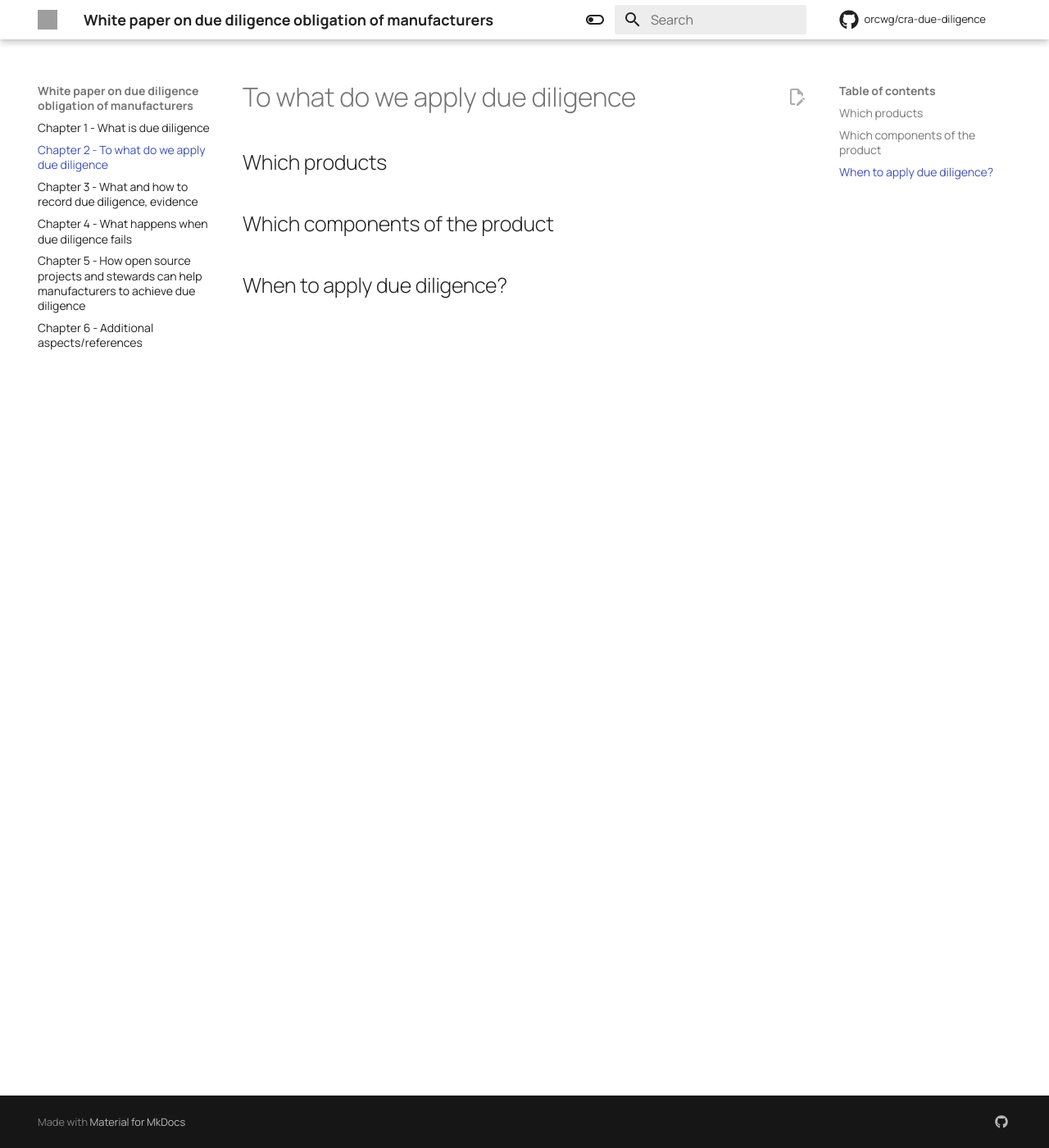
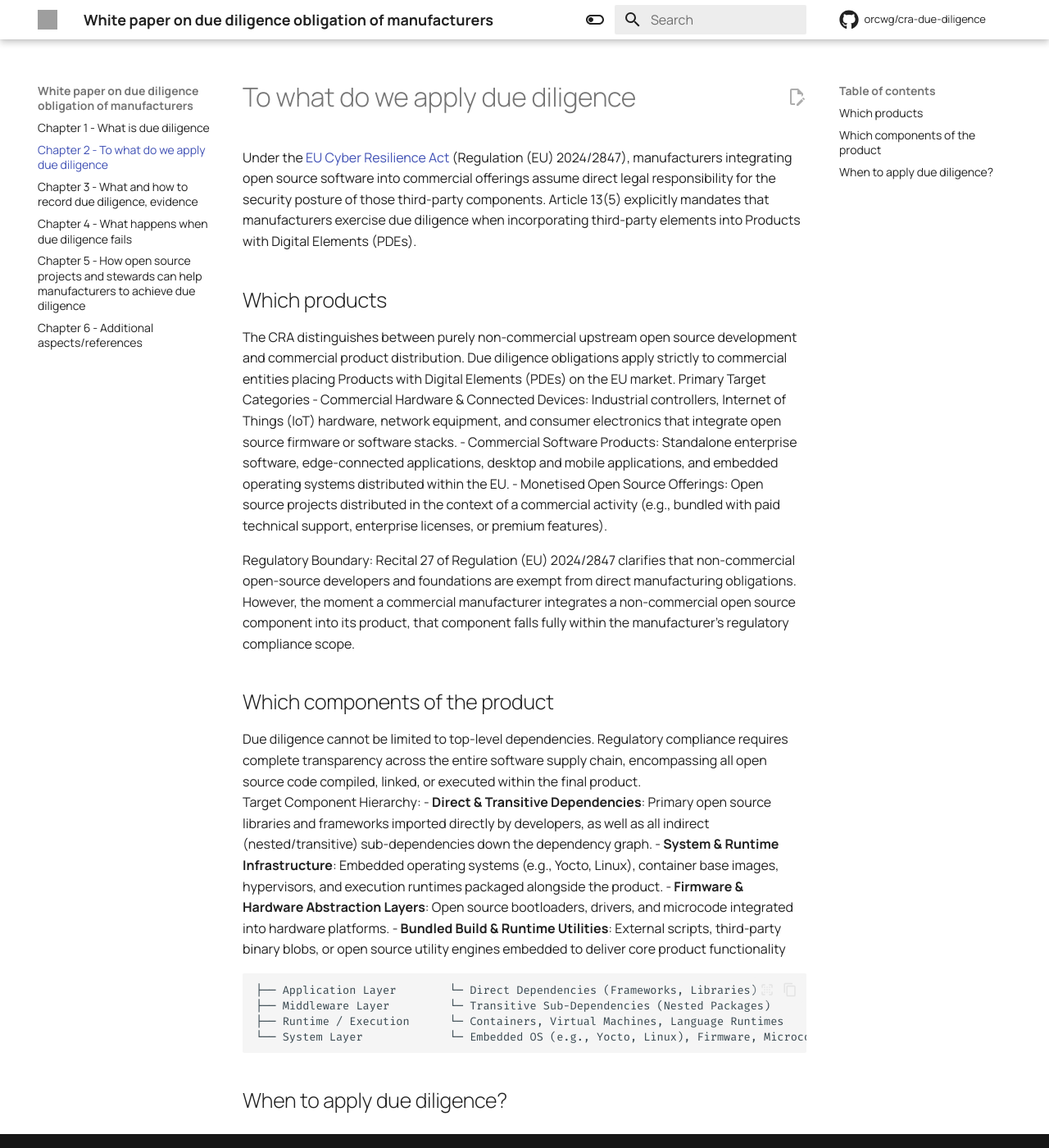
Before and after one commit to orcwg/cra-due-diligence, an MkDocs documentation site: the page built from content/02.md, in a window 1280 px wide and 1400 px high. Shown: the whole window at 82% size. Built offline with MkDocs 1.6.1 and Material for MkDocs 9.7.7, drawn with Linux system fonts in a browser that asks for light colours; comment, search, counter and statistics services are not loaded; the version menu is left out; grey boxes are pictures that could not be loaded.

Commit message:
Adding information to the section
I have added context to products impacted by due diligence obligations + types of components to which due diligence should be applied.
I didn't modify the when to apply due diligence to avoid confusion until clarification is received.

Signed-off-by: Juan <137221298+jrico-eclipse@users.noreply.github.com>

````diff
--- a/content/02.md
+++ b/content/02.md
@@ -1,7 +1,33 @@
 # To what do we apply due diligence
+Under the [EU Cyber Resilience Act][CRA] (Regulation (EU) 2024/2847), manufacturers integrating open source software into commercial offerings assume direct legal responsibility for the security posture of those third-party components. Article 13(5) explicitly mandates that manufacturers exercise due diligence when incorporating third-party elements into Products with Digital Elements (PDEs).
 
 ## Which products
+The CRA distinguishes between purely non-commercial upstream open source development and commercial product distribution. Due diligence obligations apply strictly to commercial entities placing Products with Digital Elements (PDEs) on the EU market.
+Primary Target Categories
+- Commercial Hardware & Connected Devices: Industrial controllers, Internet of Things (IoT) hardware, network equipment, and consumer electronics that integrate open source firmware or software stacks.
+- Commercial Software Products: Standalone enterprise software, edge-connected applications, desktop and mobile applications, and embedded operating systems distributed within the EU.
+- Monetised Open Source Offerings: Open source projects distributed in the context of a commercial activity (e.g., bundled with paid technical support, enterprise licenses, or premium features).
+
+Regulatory Boundary: Recital 27 of Regulation (EU) 2024/2847 clarifies that non-commercial open-source developers and foundations are exempt from direct manufacturing obligations. However, the moment a commercial manufacturer integrates a non-commercial open source component into its product, that component falls fully within the manufacturer's regulatory compliance scope.
 
 ## Which components of the product
 
+Due diligence cannot be limited to top-level dependencies. Regulatory compliance requires complete transparency across the entire software supply chain, encompassing all open source code compiled, linked, or executed within the final product.<br>
+Target Component Hierarchy:
+  - **Direct & Transitive Dependencies**: Primary open source libraries and frameworks imported directly by developers, as well as all indirect (nested/transitive) sub-dependencies down the dependency graph.
+  - **System & Runtime Infrastructure**: Embedded operating systems (e.g., Yocto, Linux), container base images, hypervisors, and execution runtimes packaged alongside the product.
+  - **Firmware & Hardware Abstraction Layers**: Open source bootloaders, drivers, and microcode integrated into hardware platforms.
+  - **Bundled Build & Runtime Utilities**: External scripts, third-party binary blobs, or open source utility engines embedded to deliver core product functionality
+```markdown
+├── Application Layer        └─ Direct Dependencies (Frameworks, Libraries)
+├── Middleware Layer         └─ Transitive Sub-Dependencies (Nested Packages)
+├── Runtime / Execution      └─ Containers, Virtual Machines, Language Runtimes
+└── System Layer             └─ Embedded OS (e.g., Yocto, Linux), Firmware, Microcode
+```
+
 ## When to apply due diligence?
+
+
+
+
+[CRA]: https://eur-lex.europa.eu/legal-content/EN/TXT/?uri=OJ:L_202402847
````
